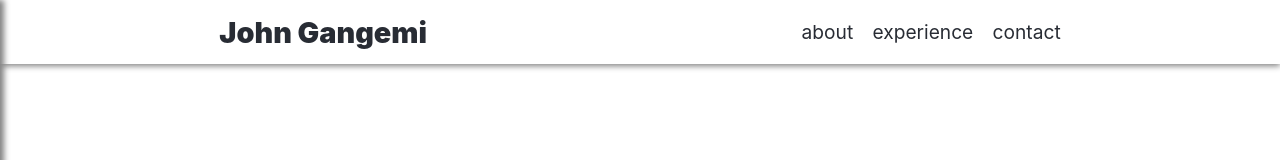
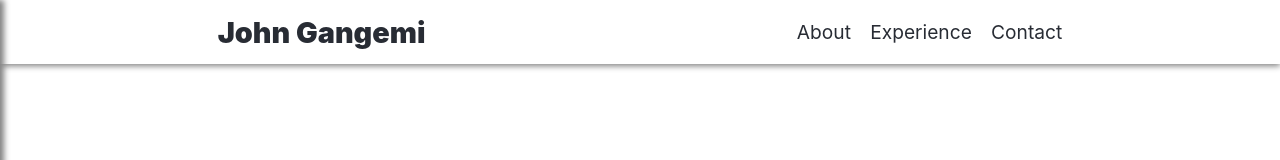
Before and after one commit to JohnGangemi/JohnGangemi.github.io, a React (Create React App) app: page /#/contact in a window 1280 px wide. Shown: the top 160 px of the page. Built offline with nearby package versions, Linux system fonts and the light colour scheme.

Commit message:
Missed file update

```diff
--- a/src/components/Nav.js
+++ b/src/components/Nav.js
@@ -15,9 +15,9 @@
               <FontAwesomeIcon className="Nav-burger" icon={faBars} size="lg" color="#282c34"/>
             </div>
             <ul className="Nav-items">
-              <li><Link className="Nav-item" to='/about'>about</Link></li>
-              <li><Link className="Nav-item" to='/experience'>experience</Link></li>
-              <li><Link className="Nav-item" to='/contact'>contact</Link></li>
+              <li><Link className="Nav-item" to='/about'>About</Link></li>
+              <li><Link className="Nav-item" to='/experience'>Experience</Link></li>
+              <li><Link className="Nav-item" to='/contact'>Contact</Link></li>
             </ul>
           </div>
         </div>
```
